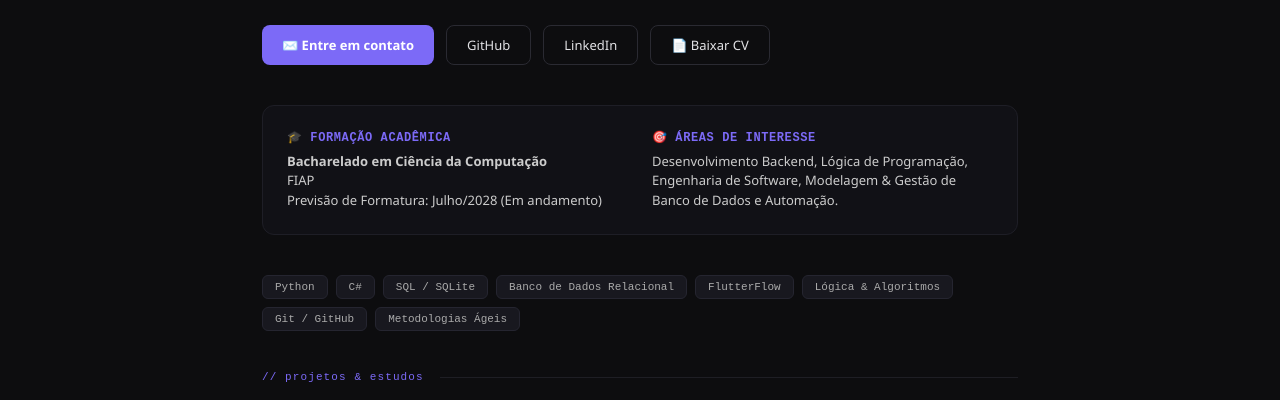
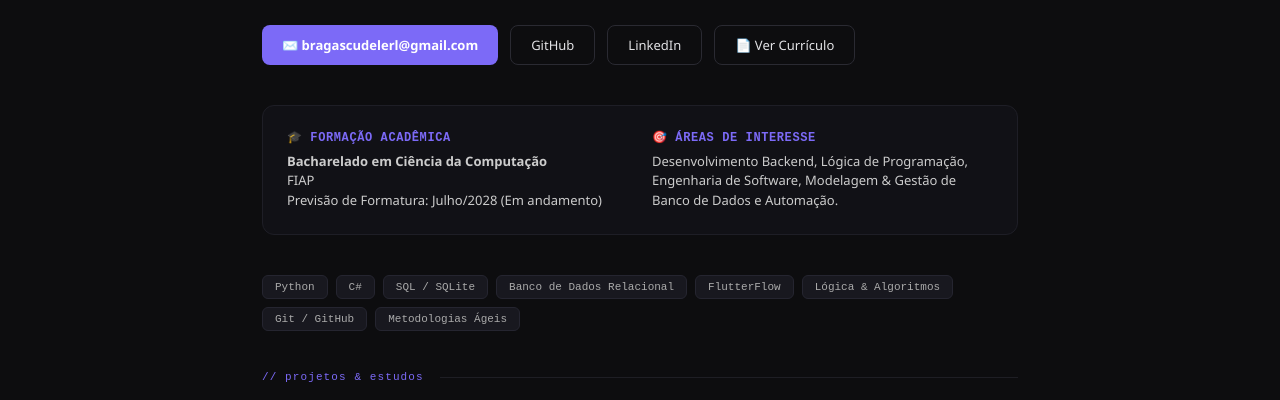
Before and after one commit to scudelerlucasb-a11y/scudelerlucasb-a11y.github.io-, a plain HTML site: page index.html in a window 1280 px wide. Shown: the part 340-740 px from the top of the page. Drawn offline with Linux system fonts and the light colour scheme.

Commit message:
Update index.html

```diff
--- a/index.html
+++ b/index.html
@@ -112,10 +112,10 @@ footer span { color: #7c6af7; }
   <h1>Olá, eu sou <br><em>Lucas Braga Scudeler</em> 👋</h1>
   <p>Estudante de <strong>Ciência da Computação</strong> na FIAP, focado em desenvolvimento de software com Python, C#, SQL e arquitetura de sistemas.</p>
   <div class="hero-btns">
-    <a href="mailto:bragascudelerl@gmail.com?subject=Contato%20via%20Portfolio&body=Olá%20Lucas," class="btn-primary">✉️ Entre em contato</a>
+    <a href="mailto:bragascudelerl@gmail.com" class="btn-primary">✉️ bragascudelerl@gmail.com</a>
     <a href="https://github.com/scudelerlucasb-a11y" target="_blank" rel="noopener noreferrer" class="btn-ghost">GitHub</a>
     <a href="https://www.linkedin.com/in/lucas-braga-scudeler-664826382" target="_blank" rel="noopener noreferrer" class="btn-ghost">LinkedIn</a>
-    <a href="./Lucas_Scudeler_CV_Estagio.pdf" download="Lucas_Scudeler_CV_Estagio.pdf" class="btn-ghost">📄 Baixar CV</a>
+    <a href="https://docs.google.com/document/d/1RUfMaVo52DKROfFul9z3BvK0AfNrRRbZ/edit?usp=sharing&ouid=113924238036477733254&rtpof=true&sd=true" target="_blank" rel="noopener noreferrer" class="btn-ghost">📄 Ver Currículo</a>
   </div>
 </section>
 
@@ -242,7 +242,7 @@ footer span { color: #7c6af7; }
   <h2>Vamos conversar?</h2>
   <p>Estou em busca da minha primeira oportunidade de estágio para aprender e agregar valor à sua equipe.</p>
   <div class="contact-links">
-    <a href="mailto:bragascudelerl@gmail.com?subject=Contato%20via%20Portfolio&body=Olá%20Lucas," class="btn-primary">✉️ Mandar e-mail</a>
+    <a href="mailto:bragascudelerl@gmail.com" class="btn-primary">✉️ bragascudelerl@gmail.com</a>
     <a href="https://github.com/scudelerlucasb-a11y" target="_blank" rel="noopener noreferrer" class="btn-ghost">GitHub</a>
     <a href="https://www.linkedin.com/in/lucas-braga-scudeler-664826382" target="_blank" rel="noopener noreferrer" class="btn-ghost">LinkedIn</a>
   </div>
```
